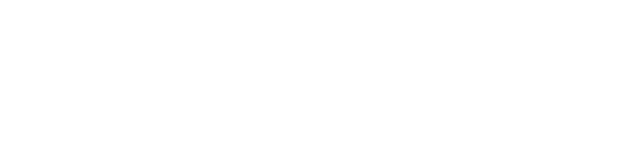
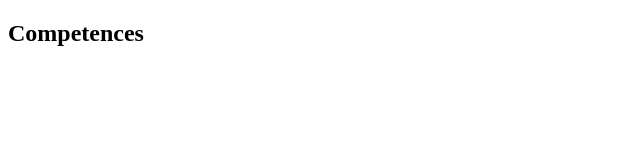
Before and after one commit to georgisenze/git-mon-cv, a plain HTML site: page index.html in a window 1280 px wide. Shown: the whole page, without its empty margins (0-640 px from the left). Drawn offline with Linux system fonts and the light colour scheme.

Commit message:
mise en place de la section competences

```diff
--- a/index.html
+++ b/index.html
@@ -8,6 +8,8 @@
     <title>Document</title>
 </head>
 <body>
-
+    <Section>
+        <h1>Competences</h1>
+    </Section>
 </body>
 </html>
```
